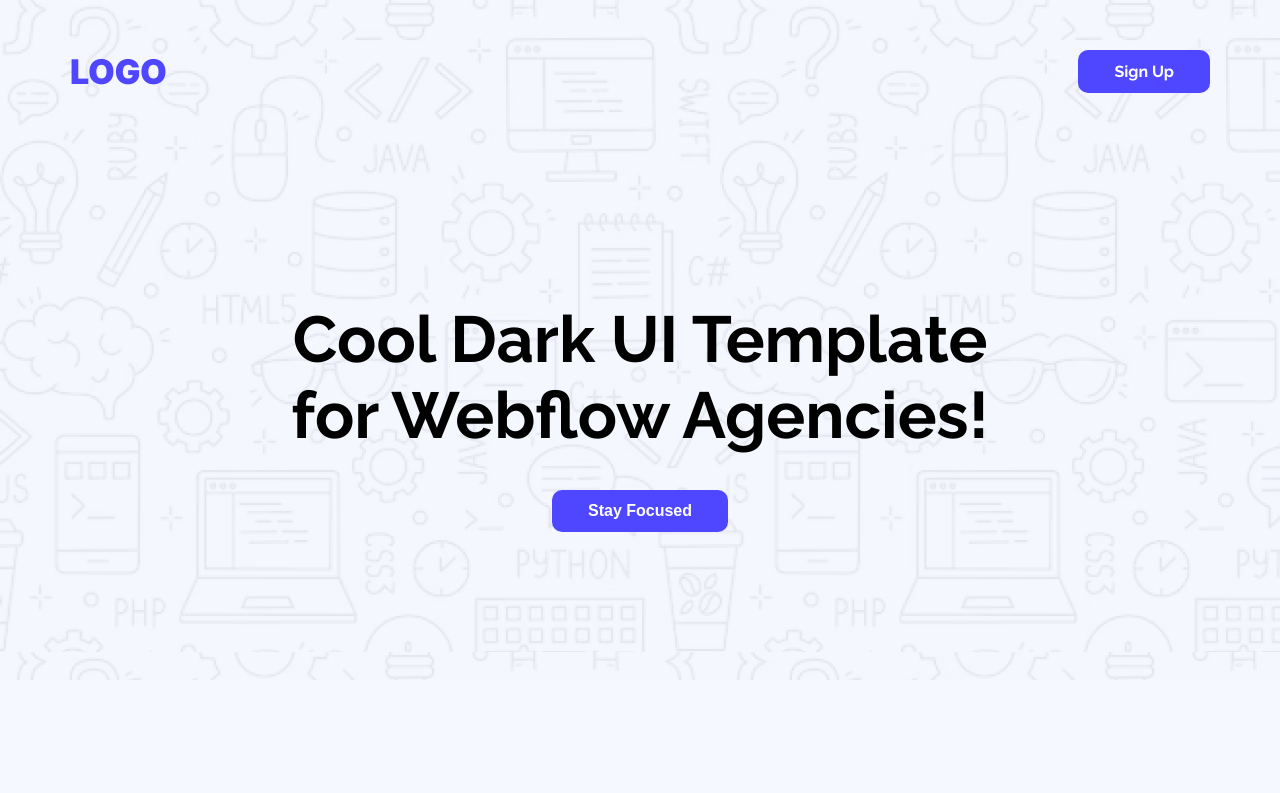
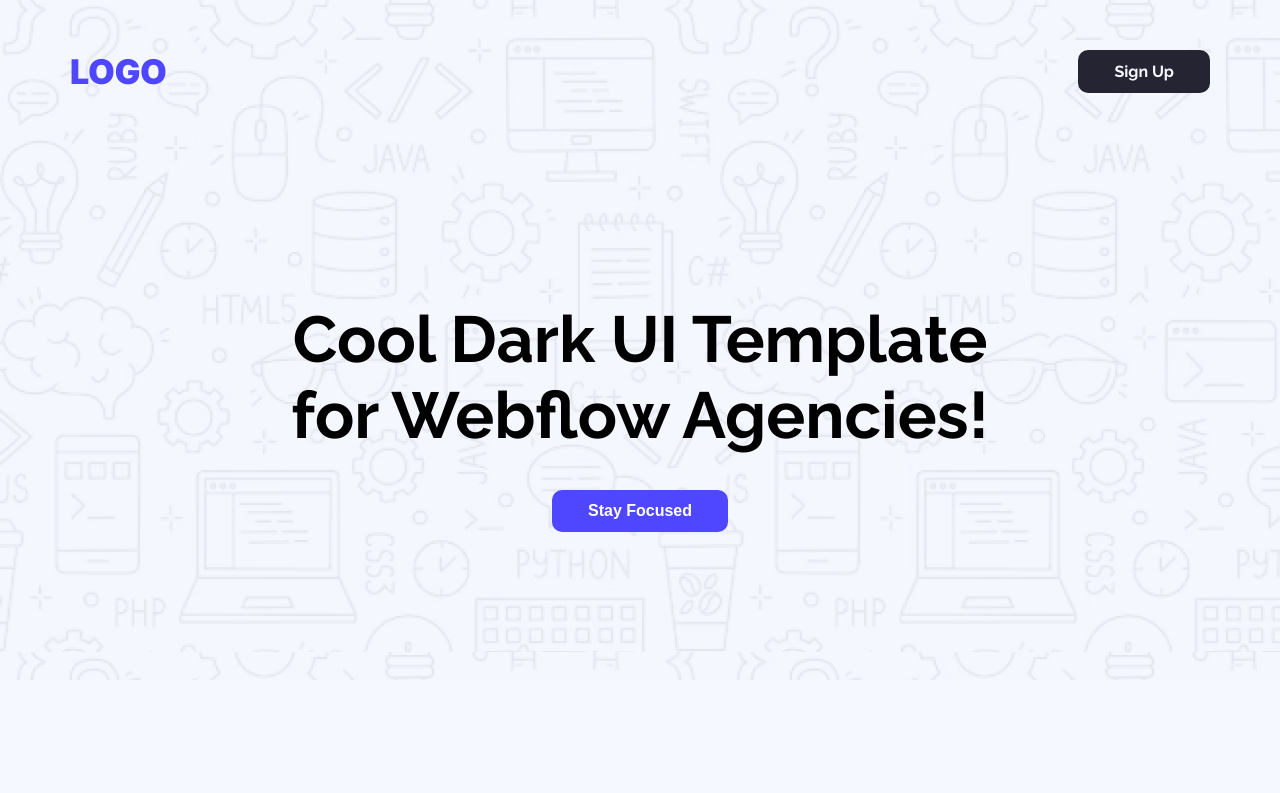
Before and after one commit to zubdotexe/landing-launchpad, a plain HTML site: page index.html in a window 1280 px wide. In both pictures the pointer is over the button "Sign Up". Shown: the top 793 px of the page. Drawn offline with Linux system fonts and the light colour scheme.

Commit message:
added btn hover effect

```diff
--- a/styles/style.css
+++ b/styles/style.css
@@ -32,6 +32,12 @@
     font-size: 16px;
     font-weight: bold;
     cursor: pointer;
+}
+
+.btn-primary:hover {
+    background-color: #252432;
+    color: #F5F8FF;
+    transition: 0.6s;
 }
 
 .logo {
```
